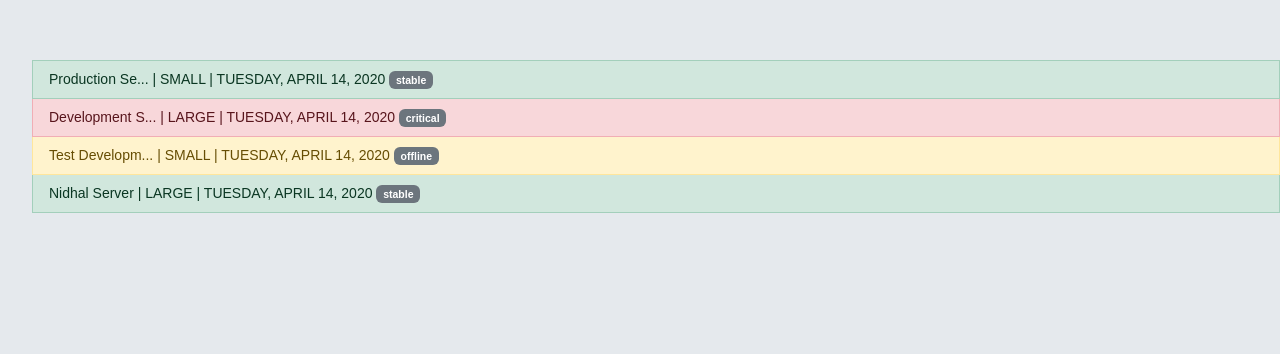
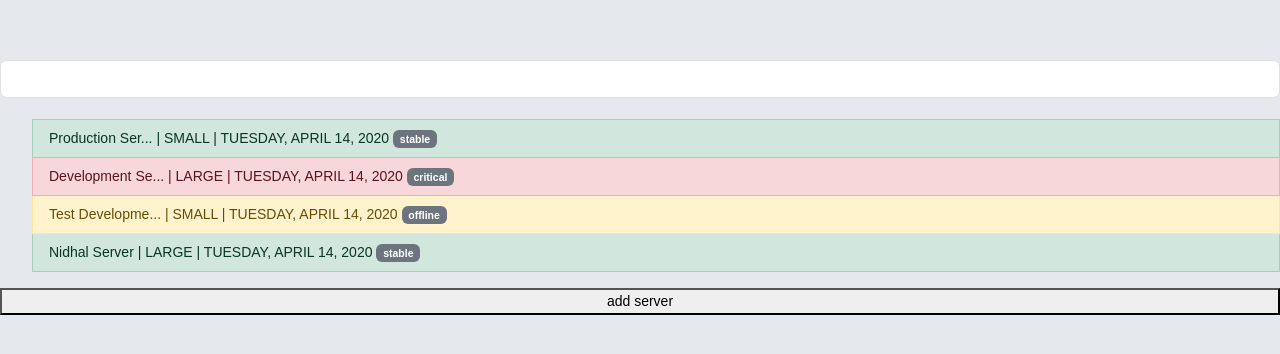
Before and after one commit to Salimboughanmi/projectAngular, an Angular app: page / in a window 1280 px wide. Shown: the top 354 px of the page. Built offline with nearby package versions, Linux system fonts and the light colour scheme.

Commit message:
pipe pure

```diff
--- a/src/app/app.module.ts
+++ b/src/app/app.module.ts
@@ -13,6 +13,7 @@ import { MsWordComponent } from './ms-word/ms-word.component';
 import { ManageServersComponent } from './manage-servers/manage-servers.component';
 import { CustomDirDirective } from './custom-dir.directive';
 import { ShortPipe } from './short.pipe';
+import { FiltrePipe } from './filtre.pipe';
 @NgModule({
   declarations: [
     AppComponent,
@@ -25,6 +26,7 @@ import { ShortPipe } from './short.pipe';
     ManageServersComponent,
     CustomDirDirective,
     ShortPipe,
+    FiltrePipe,
   ],
   imports: [
     BrowserModule,
--- /dev/null
+++ b/src/app/filtre.pipe.ts
@@ -0,0 +1,23 @@
+import { Pipe, PipeTransform } from '@angular/core';
+
+@Pipe({
+  name: 'filtre' ,
+  pure : false
+})
+export class FiltrePipe implements PipeTransform {
+
+  transform(value: any[] , selStatut :string)  {
+    if (selStatut.length == 0) return value;
+    let newTab = [];
+  for (let serv of value){
+      if (serv['statut'] == selStatut){
+        newTab.push(serv);
+      }
+  }
+  return newTab;
+    // V2 avec FilterPipe
+    //return value.filter((serv) => serv['statut'] == selStatut);
+
+  }
+
+}
--- a/src/app/manage-servers/manage-servers.component.html
+++ b/src/app/manage-servers/manage-servers.component.html
@@ -1,13 +1,16 @@
 <div class="list-group">
+  <input [(ngModel)]="selectedStatut" type="text" class="form-control" />
+  <br />
   <ol>
     <li
       class="list-group-item"
       [ngClass]="affecterClass(serv.statut)"
-      *ngFor="let serv of listServers"
+      *ngFor="let serv of listServers | filtre : selectedStatut"
     >
-      {{ serv.nom | short }} | {{ serv.type | uppercase }} |
+      {{ serv.nom | short : 14 }} | {{ serv.type | uppercase }} |
       {{ serv.date_d | date : "fullDate" | uppercase }}
       <span class="badge bg-secondary">{{ serv.statut }}</span>
     </li>
   </ol>
+  <button (click)="addServer()">add server</button>
 </div>
--- a/src/app/short.pipe.ts
+++ b/src/app/short.pipe.ts
@@ -5,11 +5,11 @@ import { Pipe, PipeTransform } from '@angular/core';
 })
 export class ShortPipe implements PipeTransform {
 
-  transform(value: string, ...args: string[]): string {
-    if (value.length <14) {
+  transform(value: string, nbrmax :number): string {
+    if (value.length <nbrmax) {
       return  value;
     }else{
-      return value.substring(0,13)+'...'
+      return value.substring(0,nbrmax)+'...'
     }
   }
 
```
Also changed, not shown: 1 other file (tests, documents, lock files or other folders).
